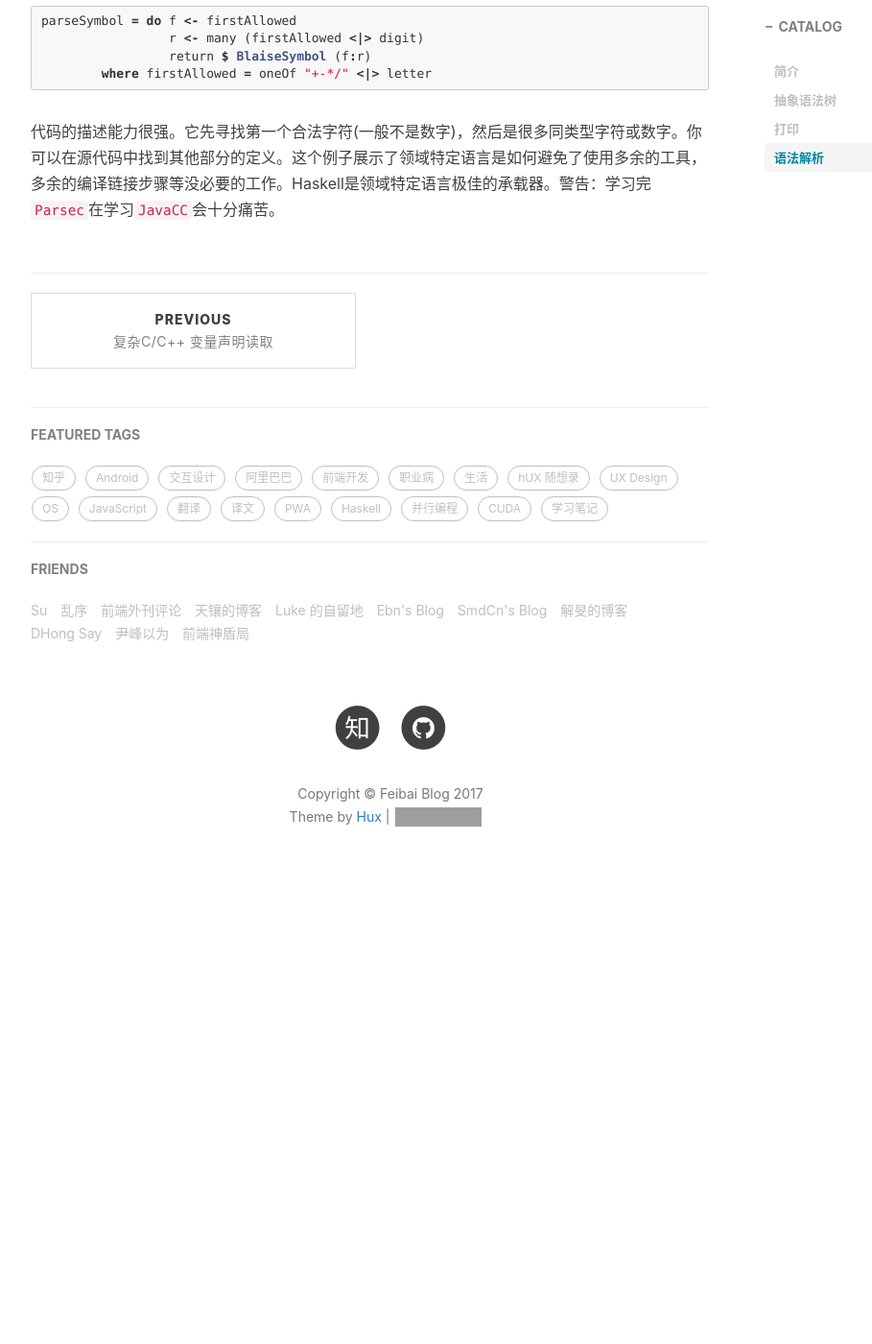
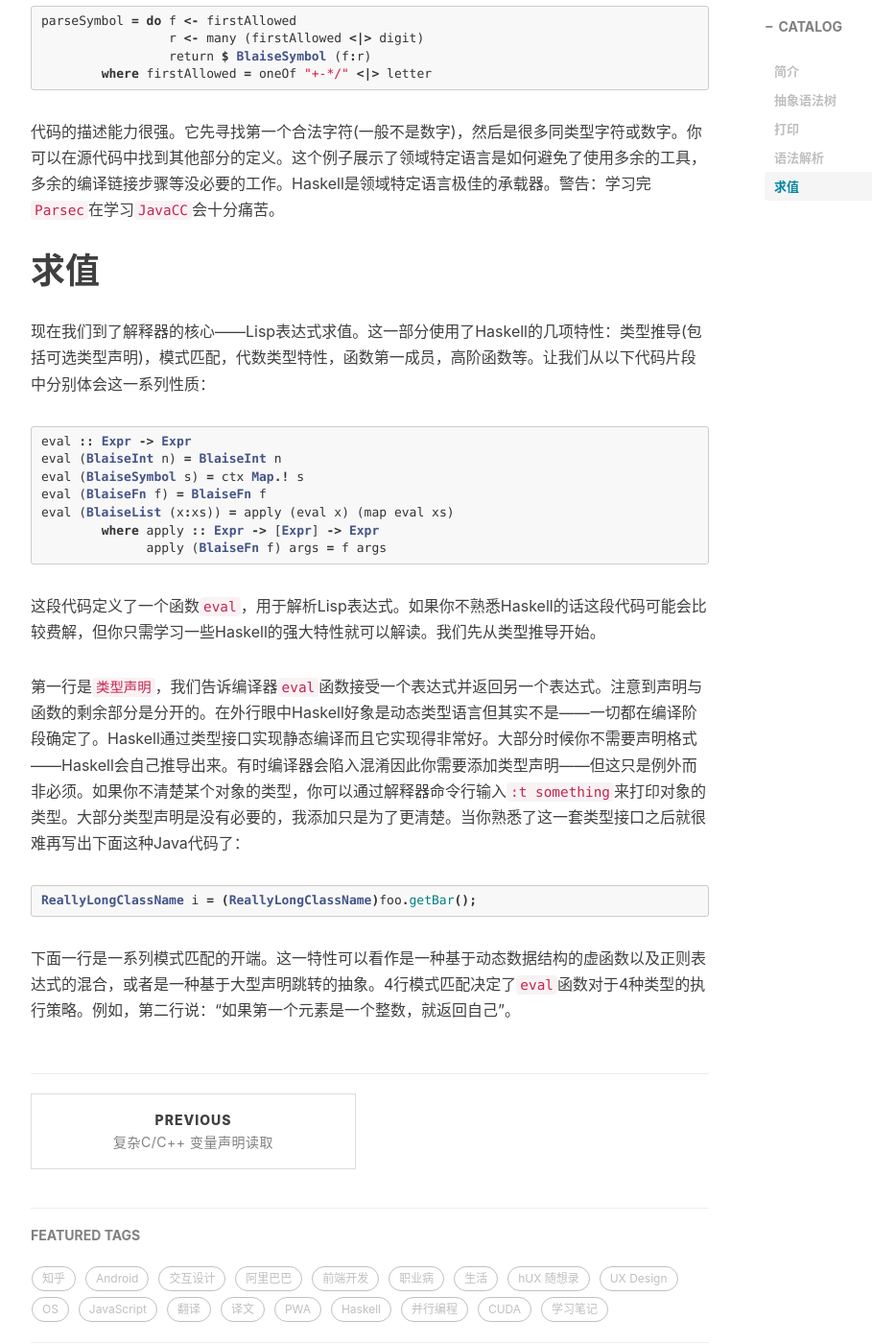
Before and after one commit to FeibHwang/my_Blog, a Jekyll site: the page built from _posts/2017-05-16-Lisp-Interpreter-in-Haskell.markdown, in a window 1280 px wide and 1400 px high, scrolled down 4173 px. Shown: the whole window at 96% size, without its empty margins (233-1142 px from the left). Built offline with Jekyll 4.4.1, drawn with Linux system fonts in a browser that asks for light colours; nearby versions of some CDN libraries; comment, search, counter and statistics services are not loaded; before the commit the page ends 5128 px from its top, so only the background shows below that; grey boxes are pictures that could not be loaded.

Commit message:
interpreter

```diff
--- a/_posts/2017-05-16-Lisp-Interpreter-in-Haskell.markdown
+++ b/_posts/2017-05-16-Lisp-Interpreter-in-Haskell.markdown
@@ -140,3 +140,31 @@ parseSymbol = do f <- firstAllowed
 {% endhighlight %}
 
 代码的描述能力很强。它先寻找第一个合法字符(一般不是数字)，然后是很多同类型字符或数字。你可以在源代码中找到其他部分的定义。这个例子展示了领域特定语言是如何避免了使用多余的工具，多余的编译链接步骤等没必要的工作。Haskell是领域特定语言极佳的承载器。警告：学习完`Parsec`在学习`JavaCC`会十分痛苦。
+
+# 求值
+
+现在我们到了解释器的核心——Lisp表达式求值。这一部分使用了Haskell的几项特性：类型推导(包括可选类型声明)，模式匹配，代数类型特性，函数第一成员，高阶函数等。让我们从以下代码片段中分别体会这一系列性质：
+
+{% highlight hs %}
+
+eval :: Expr -> Expr
+eval (BlaiseInt n) = BlaiseInt n
+eval (BlaiseSymbol s) = ctx Map.! s
+eval (BlaiseFn f) = BlaiseFn f
+eval (BlaiseList (x:xs)) = apply (eval x) (map eval xs)
+        where apply :: Expr -> [Expr] -> Expr
+              apply (BlaiseFn f) args = f args
+
+{% endhighlight %}
+
+这段代码定义了一个函数`eval`，用于解析Lisp表达式。如果你不熟悉Haskell的话这段代码可能会比较费解，但你只需学习一些Haskell的强大特性就可以解读。我们先从类型推导开始。
+
+第一行是`类型声明`，我们告诉编译器`eval`函数接受一个表达式并返回另一个表达式。注意到声明与函数的剩余部分是分开的。在外行眼中Haskell好象是动态类型语言但其实不是——一切都在编译阶段确定了。Haskell通过类型接口实现静态编译而且它实现得非常好。大部分时候你不需要声明格式——Haskell会自己推导出来。有时编译器会陷入混淆因此你需要添加类型声明——但这只是例外而非必须。如果你不清楚某个对象的类型，你可以通过解释器命令行输入`:t something`来打印对象的类型。大部分类型声明是没有必要的，我添加只是为了更清楚。当你熟悉了这一套类型接口之后就很难再写出下面这种Java代码了：
+
+{% highlight java %}
+
+ReallyLongClassName i = (ReallyLongClassName)foo.getBar();
+
+{% endhighlight %}
+
+下面一行是一系列模式匹配的开端。这一特性可以看作是一种基于动态数据结构的虚函数以及正则表达式的混合，或者是一种基于大型声明跳转的抽象。4行模式匹配决定了`eval`函数对于4种类型的执行策略。例如，第二行说：“如果第一个元素是一个整数，就返回自己”。
```
